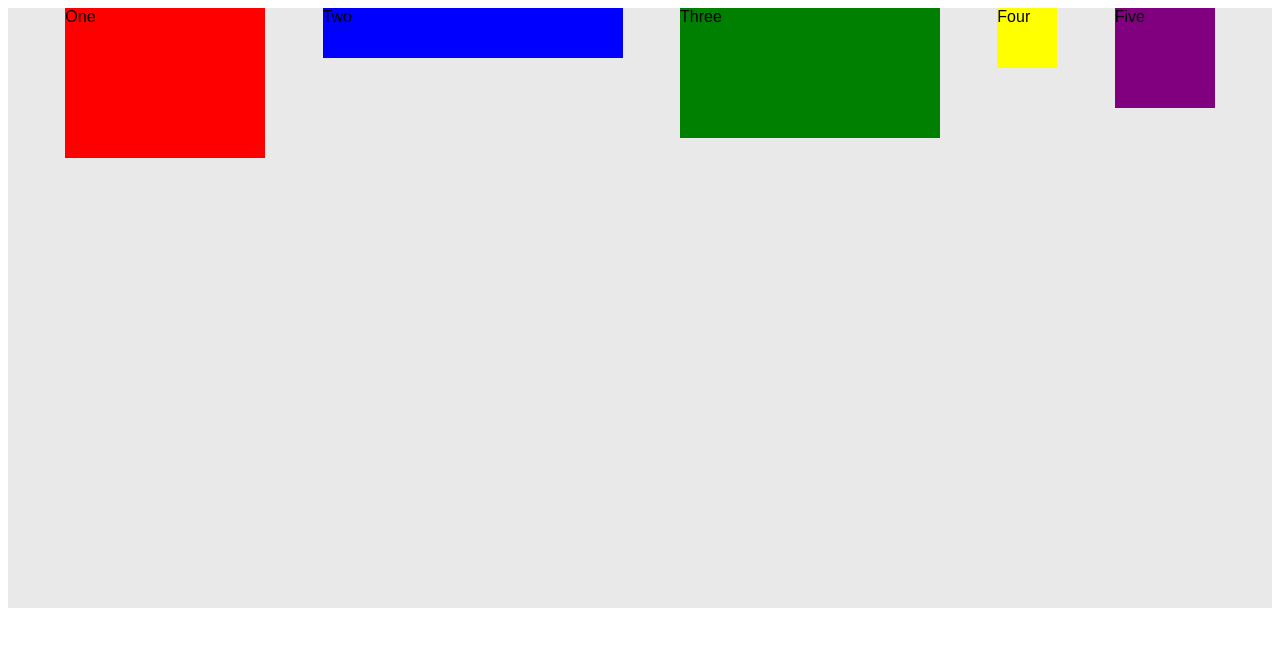
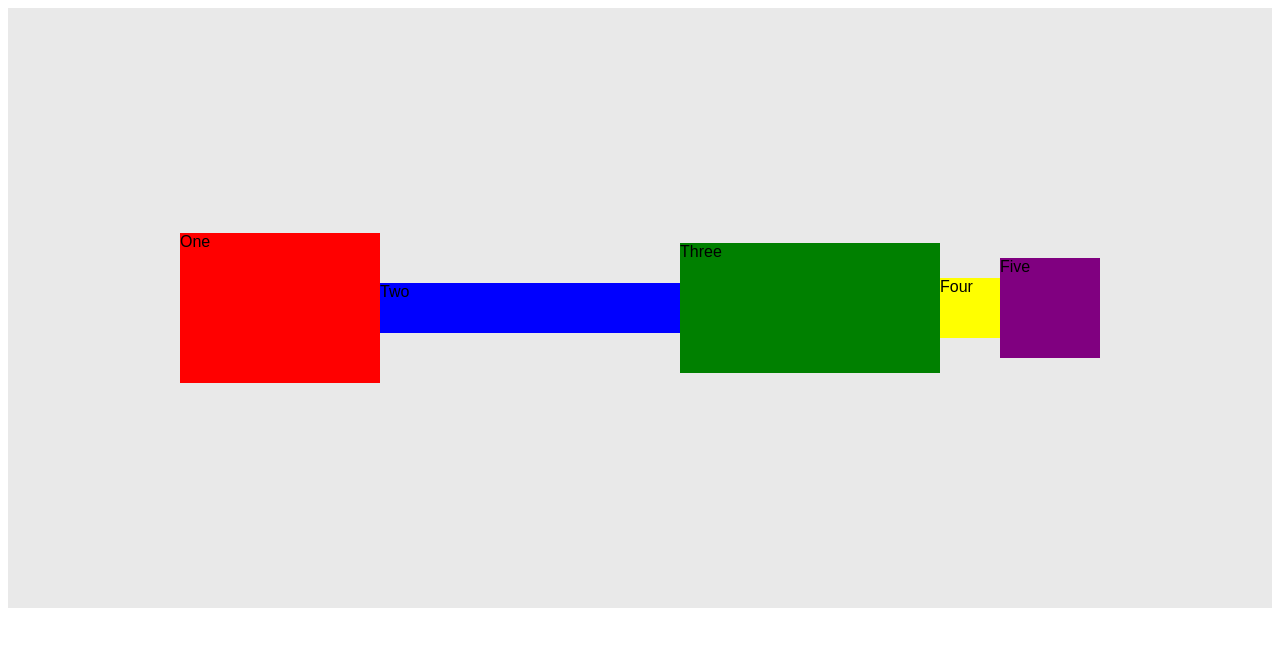
Before and after one commit to Swam-Htet-Hein/Web_Dev_Front_End, a plain HTML site: page 4th_day/flexbox.html in a window 1280 px wide. Drawn offline with Linux system fonts and the light colour scheme.

Commit message:
Flex 2nd Day

```diff
--- a/4th_day/flexbox.html
+++ b/4th_day/flexbox.html
@@ -12,7 +12,9 @@
             font-family: Arial, Helvetica, sans-serif;
             display: flex;
             flex-direction: row;
-            justify-content: space-evenly;
+            justify-content: center;
+            flex-wrap: wrap;
+            align-items: center;
         }
         .flexItem1 {
             width: 200px;
```
